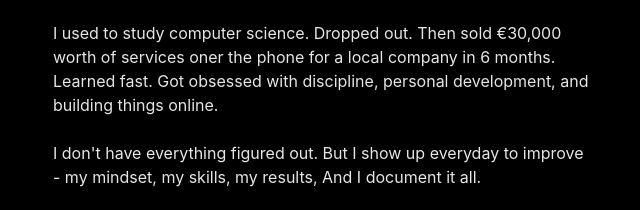
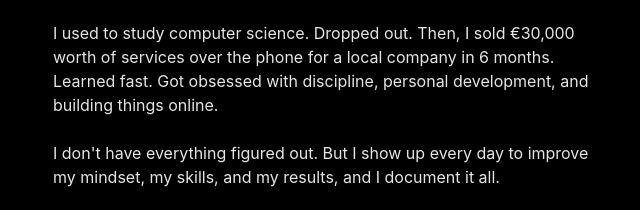
Before and after one commit to martinvedris-dev/martinvedris-dev.github.io, a plain HTML site: page about.html in a window 1280 px wide. Shown: the part 279-489 px from the top of the page, without its empty margins (319-959 px from the left). Drawn offline with nearby package versions, Linux system fonts and the light colour scheme; a web font is replaced by a local one.

Commit message:
Fix typos

```diff
--- a/about.html
+++ b/about.html
@@ -33,8 +33,8 @@
 
                     <div class="bio-content">
                         <p class="mb-4">I'm Martin - 24, college dropout, ex-bartender, ex-cold caller, and now... a guy fully committed to becoming elite at sales and life.</p>
-                        <p class="mb-4">I used to study computer science. Dropped out. Then sold €30,000 worth of services oner the phone for a local company in 6 months. Learned fast. Got obsessed with discipline, personal development, and building things online.</p>
-                        <p class="mb-4">I don't have everything figured out. But I show up everyday to improve - my mindset, my skills, my results, And I document it all.</p>
+                        <p class="mb-4">I used to study computer science. Dropped out. Then, I sold €30,000 worth of services over the phone for a local company in 6 months. Learned fast. Got obsessed with discipline, personal development, and building things online.</p>
+                        <p class="mb-4">I don't have everything figured out. But I show up every day to improve my mindset, my skills, and my results, and I document it all.</p>
                         <p class="highlight-text mb-4">If you're into real, no-BS progress, follow the journey.</p>
                     </div>
                 </div>
```
